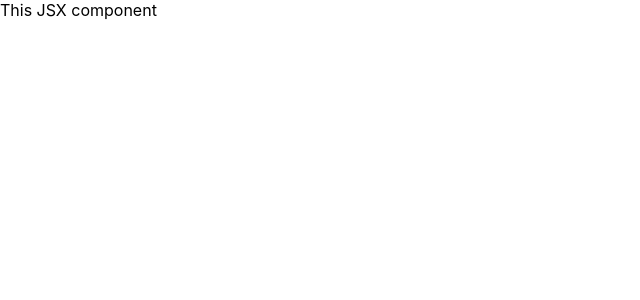
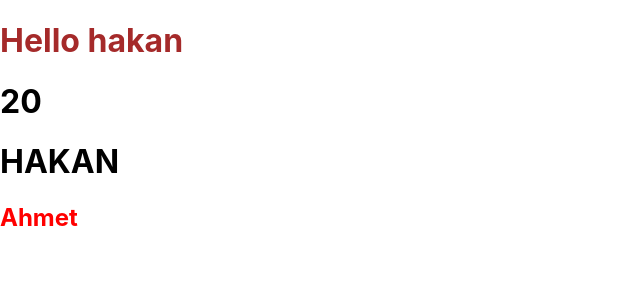
Before and after one commit to Hpekkaya/reactclass1, a React (Create React App) app: page / in a window 1280 px wide. Shown: the top 300 px of the page, without its empty margins (0-640 px from the left). Built offline with nearby package versions, Linux system fonts and the light colour scheme.

Commit message:
styles tried

```diff
--- a/src/1-JSX/JSX.js
+++ b/src/1-JSX/JSX.js
@@ -2,8 +2,15 @@
 
 
 const JSX=()=> {
+    const name ="hakan"
     return(
-        <div>This JSX component</div>
+        <div className="App">
+            {/* This is JSX component */}
+            <h1 className="hakan">Hello {name}</h1>
+            <h1>{10+10}</h1>
+            <h1>{name.toUpperCase()}</h1>
+            <h2 style={{color:"red"}}>Ahmet</h2>
+        </div>
     )
 }
 
--- a/src/App.js
+++ b/src/App.js
@@ -1,6 +1,7 @@
-
 
 import JSX from "./1-JSX/JSX"
+import './index.css';
+
 
 function App() {
     return (
--- a/src/index.css
+++ b/src/index.css
@@ -11,3 +11,7 @@ code {
   font-family: source-code-pro, Menlo, Monaco, Consolas, 'Courier New',
     monospace;
 }
+
+.hakan{
+  color:brown;
+}
```
Lines whose indentation alone changed are shown as unchanged.
